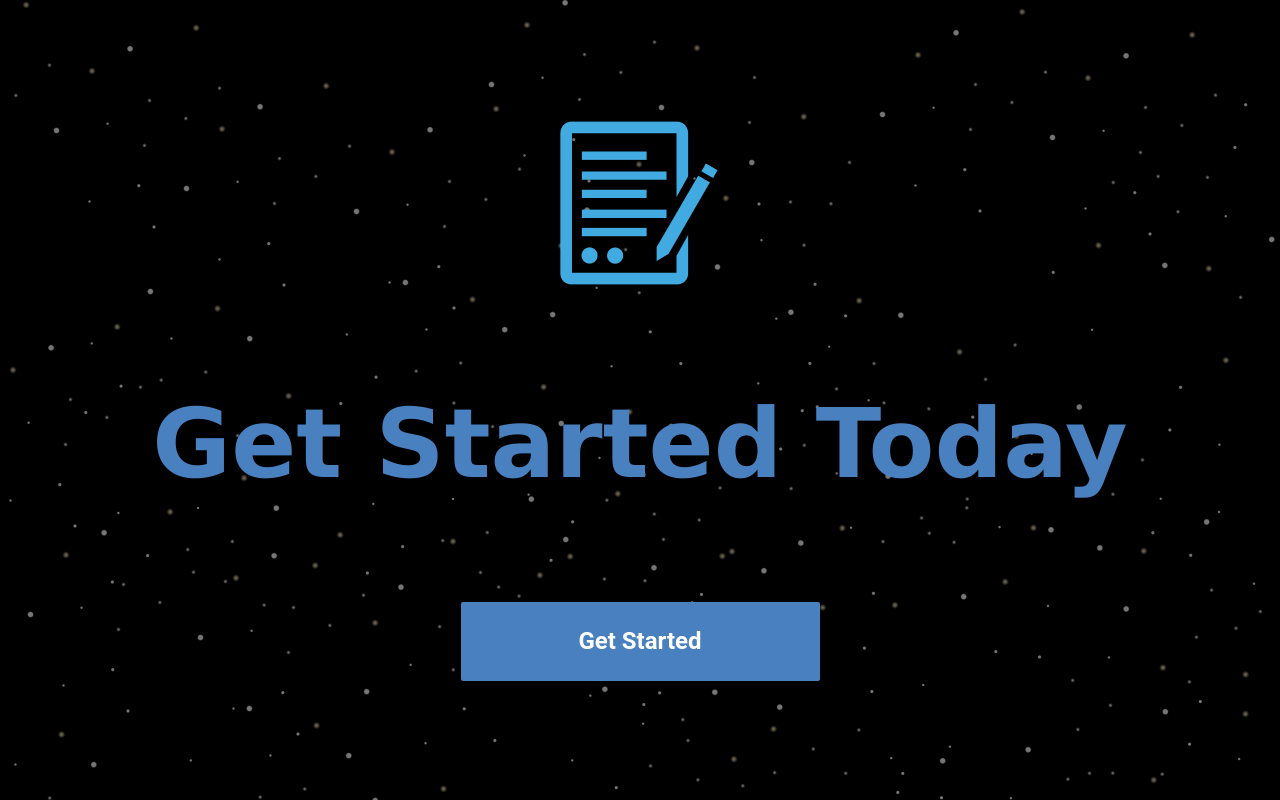
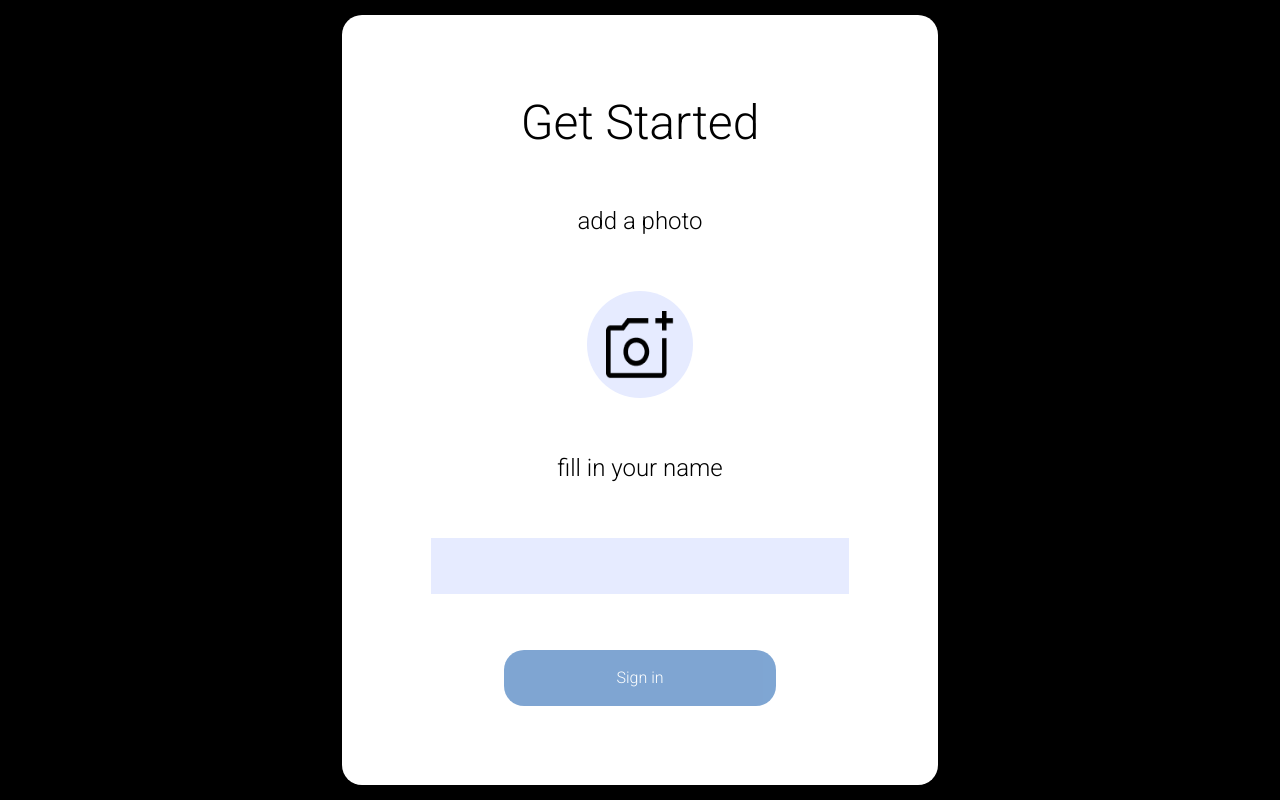
Before and after one commit to Sitch196/Unilab, a React (Vite) app: page /register in a window 1280 px wide. Built offline with nearby package versions, Linux system fonts and the light colour scheme.

Commit message:
validation and image upload with some markup

```diff
--- a/index.html
+++ b/index.html
@@ -4,6 +4,9 @@
     <meta charset="UTF-8" />
     <link rel="icon" type="image/svg+xml" href="/vite.svg" />
     <meta name="viewport" content="width=device-width, initial-scale=1.0" />
+    <link rel="preconnect" href="https://fonts.googleapis.com">
+<link rel="preconnect" href="https://fonts.gstatic.com" crossorigin>
+<link href="https://fonts.googleapis.com/css2?family=Roboto:wght@300&display=swap" rel="stylesheet">
     <title>Unilab</title>
   </head>
   <body>
--- a/src/App.jsx
+++ b/src/App.jsx
@@ -1,22 +1,28 @@
 import Landing from "./Pages/Landing";
 import { createGlobalStyle } from "styled-components";
+import { Route, Routes } from "react-router-dom";
+import Register from "./Pages/Register";
+import Dashboard from "./Pages/Dashboard";
+const GlobalStyle = createGlobalStyle`
+      *{
+        margin: 0;
+        padding: 0;
+        box-sizing: border-box;
+        font-family: 'Roboto';
+      }
+    `;
 
 const App = () => (
   <>
     <div>
       <GlobalStyle />
-      <Landing />
+      <Routes>
+        <Route path="/" element={<Landing />} />
+        <Route path="/register" element={<Register />} />
+        <Route path="/dashboard" element={<Dashboard />} />
+      </Routes>
     </div>
   </>
 );
 
-const GlobalStyle = createGlobalStyle`
-  *{
-    margin: 0;
-    padding: 0;
-    box-sizing: border-box;
-    font-family: 'Roboto';
-  }
-`;
-
 export default App;
--- /dev/null
+++ b/src/Pages/Dashboard.jsx
@@ -0,0 +1,79 @@
+import React from "react";
+import styled from "styled-components";
+import { Link } from "react-router-dom";
+
+const Dashboard = () => {
+  const handleSignOut = () => {
+    // Remove items from local storage
+    localStorage.removeItem("imageURL");
+    localStorage.removeItem("name");
+  };
+
+  const savedImageURL = localStorage.getItem("imageURL");
+  const savedName = localStorage.getItem("name");
+
+  return (
+    <DashboardWrapper>
+      <NavBar>
+        <UserDetails>
+          <UserImage src={savedImageURL} alt="User" />
+          <UserName>{savedName}</UserName>
+        </UserDetails>
+        <SignOutButton to="/register" onClick={handleSignOut}>
+          Sign Out
+        </SignOutButton>
+      </NavBar>
+    </DashboardWrapper>
+  );
+};
+
+export default Dashboard;
+
+const DashboardWrapper = styled.div`
+  background-color: black;
+  width: 100%;
+  height: 100vh;
+`;
+
+const NavBar = styled.div`
+  display: flex;
+  justify-content: space-between;
+  align-items: center;
+  background-color: black;
+  color: white;
+  padding: 2rem;
+  border-bottom: 2px solid whitesmoke;
+`;
+
+const UserDetails = styled.div`
+  display: flex;
+  align-items: center;
+`;
+
+const UserImage = styled.img`
+  width: 70px;
+  height: 70px;
+  border-radius: 50%;
+  margin-right: 10px;
+  cursor: pointer;
+`;
+
+const UserName = styled.div`
+  font-size: 18px;
+  font-weight: bold;
+`;
+
+const SignOutButton = styled(Link)`
+  color: white;
+  text-decoration: none;
+  padding: 10px 20px;
+  background-color: #e64545;
+  border-radius: 5px;
+  cursor: pointer;
+`;
+
+const Content = styled.div`
+  /* Add your dashboard content styles here */
+`;
+
+// Rest of your styled components...
--- a/src/Pages/Landing.jsx
+++ b/src/Pages/Landing.jsx
@@ -2,6 +2,7 @@ import React from "react";
 import clipboard from "../../assets/pngegg 1.png";
 import background from "../../assets/stars.png";
 import styled from "styled-components";
+import { Link } from "react-router-dom";
 
 const Landing = () => {
   return (
@@ -9,7 +10,9 @@ const Landing = () => {
       <ContentWrapper>
         <Image src={clipboard} alt="image" />
         <Title>Get Started Today</Title>
-        <Button>Get Started</Button>
+        <Link to="/register">
+          <Button>Get Started</Button>
+        </Link>
       </ContentWrapper>
     </PageWrapper>
   );
@@ -18,7 +21,7 @@ const Landing = () => {
 export default Landing;
 
 const PageWrapper = styled.div`
-  background-color: black;
+  background-color: #151718;
   background-image: url(${background});
   width: 100%;
   height: 100vh;
@@ -57,6 +60,7 @@ const Button = styled.button`
   width: 359px;
   height: 79px;
   border: none;
+  font-family: Verdana, Geneva, Tahoma, sans-serif;
   font-size: 1.5rem;
   font-weight: bold;
   border-radius: 2px;
--- /dev/null
+++ b/src/Pages/Register.jsx
@@ -0,0 +1,149 @@
+import React, { useState, useRef, useEffect } from "react";
+import styled from "styled-components";
+import upload from "../../assets/add-photo.png";
+import { Link } from "react-router-dom";
+
+const Register = () => {
+  const [imageURL, setImageURL] = useState(upload);
+  const [hasUploadedImage, setHasUploadedImage] = useState(false);
+  const [name, setName] = useState("");
+  const [isFormValid, setIsFormValid] = useState(false);
+  const inputRef = useRef(null);
+
+  const handleImageUpload = (e) => {
+    const file = e.target.files[0];
+    if (file) {
+      const imageUrl = URL.createObjectURL(file);
+      setImageURL(imageUrl);
+      setHasUploadedImage(true);
+      checkFormValidity(name, imageUrl);
+    }
+  };
+
+  const handleNameChange = (e) => {
+    const newName = e.target.value;
+    setName(newName);
+    checkFormValidity(newName, imageURL);
+  };
+
+  const checkFormValidity = (newName, newImageURL) => {
+    setIsFormValid(newName.trim() !== "" && newImageURL !== upload);
+  };
+  const handleSignIn = () => {
+    if (isFormValid) {
+      // Save data to local storage
+      localStorage.setItem("imageURL", imageURL);
+      localStorage.setItem("name", name);
+    }
+  };
+
+  return (
+    <MainWrapper>
+      <ContentWrapper>
+        <Title>Get Started</Title>
+        <SubTitle>add a photo</SubTitle>
+        <ImageContainer>
+          <Image
+            src={imageURL}
+            alt="uploaded image"
+            title="image"
+            onClick={() => inputRef.current.click()}
+            hasUploadedImage={hasUploadedImage}
+          />
+        </ImageContainer>
+        <input
+          type="file"
+          accept="image/*"
+          ref={inputRef}
+          style={{ display: "none" }}
+          onChange={handleImageUpload}
+        />
+        <SubTitle>fill in your name</SubTitle>
+        <Input type="text" value={name} onChange={handleNameChange} />
+        <Link to="/dashboard">
+          <Button disabled={!isFormValid} onClick={handleSignIn}>
+            Sign in
+          </Button>
+        </Link>
+      </ContentWrapper>
+    </MainWrapper>
+  );
+};
+
+export default Register;
+
+const MainWrapper = styled.div`
+  background-color: black;
+  display: flex;
+  justify-content: center;
+  align-items: center;
+  width: 100%;
+  height: 100vh;
+  color: white;
+`;
+
+const ContentWrapper = styled.main`
+  display: flex;
+  flex-direction: column;
+  align-items: center;
+  justify-content: center;
+  width: 596px;
+  height: 770px;
+  background-color: white;
+  border-radius: 20px;
+  gap: 3.5rem;
+`;
+
+const Title = styled.p`
+  color: black;
+  font-family: Roboto;
+  font-size: 3rem;
+  font-weight: lighter;
+`;
+
+const SubTitle = styled.p`
+  font-size: 1.5rem;
+  color: black;
+  font-family: Roboto;
+`;
+
+const ImageContainer = styled.div`
+  background-color: #e6ebff;
+  border-radius: 50%;
+  padding: ${(props) => (props.hasUploadedImage ? "none" : "0.2rem")};
+  display: flex;
+  justify-content: center;
+  align-items: center;
+`;
+
+const Image = styled.img`
+  width: 100px;
+  height: 100px;
+  border-radius: ${(props) => (props.hasUploadedImage ? "50%" : "none")};
+  padding: 1rem;
+  cursor: pointer;
+`;
+
+const Input = styled.input`
+  width: 70%;
+  height: 3.5rem;
+  text-indent: 1rem;
+  border: none;
+  outline: none;
+  background-color: #e6ebff;
+  font-size: 1.4rem;
+  font-family: Roboto;
+`;
+
+const Button = styled.button`
+  width: 17rem;
+  height: 3.5rem;
+  border: none;
+  border-radius: 20px;
+  background-color: #4980c0;
+  color: white;
+  font-size: medium;
+  cursor: pointer;
+  opacity: ${(props) => (props.disabled ? "0.7" : "1")};
+  pointer-events: ${(props) => (props.disabled ? "none" : "auto")};
+`;
--- a/src/main.jsx
+++ b/src/main.jsx
@@ -1,9 +1,12 @@
 import React from "react";
 import ReactDOM from "react-dom/client";
 import App from "./App.jsx";
+import { BrowserRouter } from "react-router-dom";
 
 ReactDOM.createRoot(document.getElementById("root")).render(
   <React.StrictMode>
-    <App />
+    <BrowserRouter>
+      <App />
+    </BrowserRouter>
   </React.StrictMode>
 );
```
